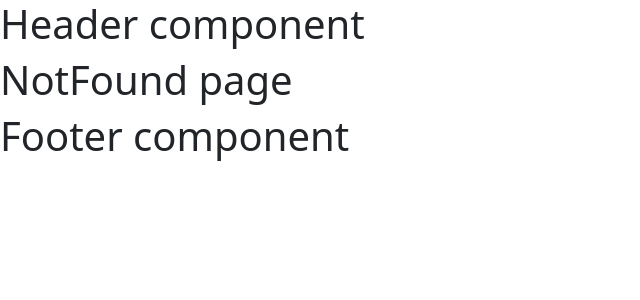
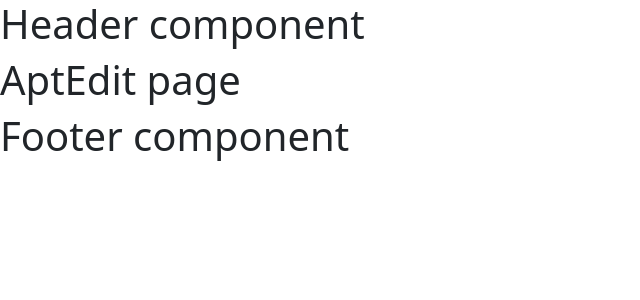
Before and after one commit to learn-academy-2023-foxtrot/apartment-app-frontend-buoyant-duo-instructors, a React (Create React App) app: page /aptedit in a window 1280 px wide. Shown: the top 300 px of the page, without its empty margins (0-640 px from the left). Built offline with nearby package versions, Linux system fonts and the light colour scheme.

Commit message:
added edit react component

```diff
--- a/src/App.js
+++ b/src/App.js
@@ -5,8 +5,9 @@ import Home from "./pages/Home";
 import SignIn from "./pages/SignIn";
 import SignUp from "./pages/SignUp";
 import AptIndex from "./pages/AptIndex";
+import AptShow from "./pages/AptShow";
 import AptNew from "./pages/AptNew";
-import AptShow from "./pages/AptShow";
+import AptEdit from "./pages/AptEdit";
 import ProtectedIndex from "./pages/ProtectedIndex";
 import NotFound from "./pages/NotFound";
 import { Routes, Route } from "react-router-dom";
@@ -30,6 +31,7 @@ const App = () => {
         <Route path="/aptindex" element={<AptIndex />} />
         <Route path="/aptshow" element={<AptShow />} />
         <Route path="/aptnew" element={<AptNew />} />
+        <Route path="/aptedit" element={<AptEdit />} />
         <Route path="/protectedindex" element={<ProtectedIndex />} />
         <Route path="*" element={<NotFound />} />
       </Routes>
--- /dev/null
+++ b/src/pages/AptEdit.js
@@ -0,0 +1,12 @@
+import React from "react";
+
+const AptEdit = () => {
+
+  return(
+    <>
+      <h1>AptEdit page</h1>
+    </>
+  )
+}
+
+export default AptEdit
```
Also changed, not shown: 1 other file (tests, documents, lock files or other folders).
